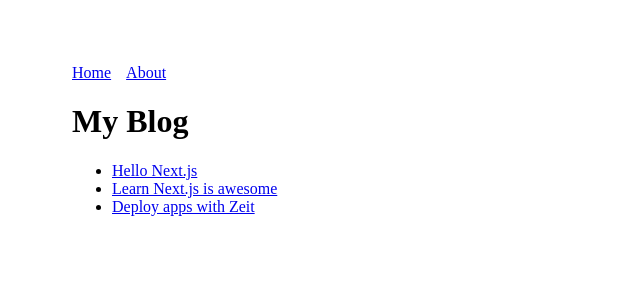
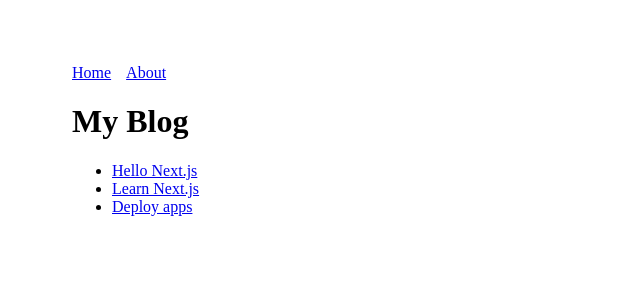
Before and after one commit to dvlprdave/learn-nextjs, a Next.js app: page / in a window 1280 px wide. Shown: the top 300 px of the page, without its empty margins (0-640 px from the left). Built offline with nearby package versions, Linux system fonts and the light colour scheme.

Commit message:
added clean URL

```diff
--- a/pages/index.js
+++ b/pages/index.js
@@ -1,10 +1,10 @@
-import Layout from '../layout/Layout';
+import Layout from '../layout/layout';
 import Link from 'next/link';
 
-  const PostLink = ({title}) => (
+const PostLink = ({id}) => (
   <li>
-      <Link href={`/post?title=${title}`}>
-        <a>{title}</a>
+    <Link href="/posts/[id]" as={`/posts/${id}`}>
+      <a>{id}</a>
     </Link>
   </li>
 );
@@ -13,9 +13,9 @@ import Link from 'next/link';
   <Layout>
     <h1>My Blog</h1>
     <ul>
-          <PostLink title="Hello Next.js" />
-          <PostLink title="Learn Next.js is awesome" />
-          <PostLink title="Deploy apps with Zeit" />
+      <PostLink id="Hello Next.js" />
+      <PostLink id="Learn Next.js" />
+      <PostLink id="Deploy apps" />
     </ul>
   </Layout>
 );
```
Also changed, not shown: pages/posts/[id].js (renamed from pages/post.js, +4 -4 lines), 1 other file (tests, documents, lock files or other folders). Lines whose indentation alone changed are shown as unchanged.
